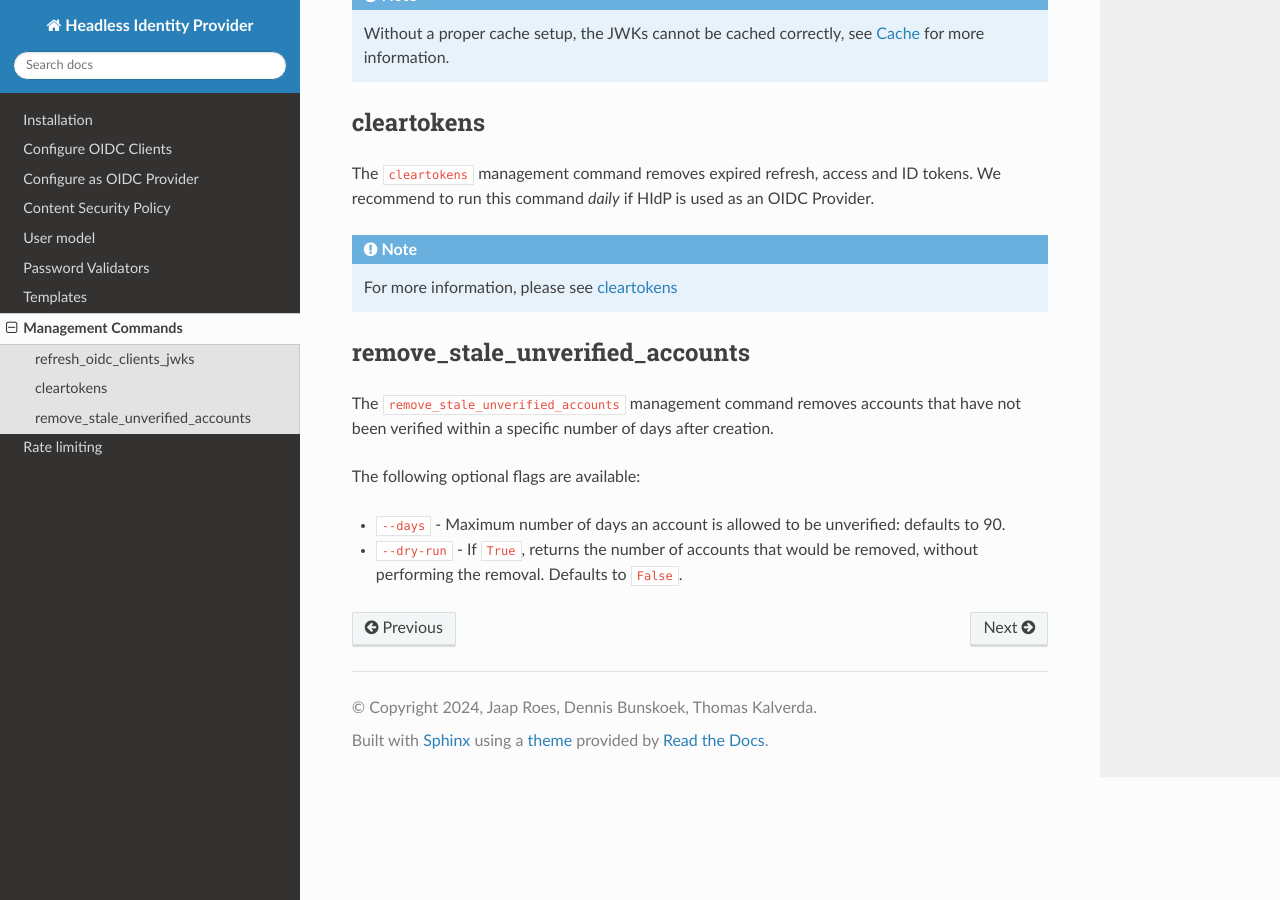
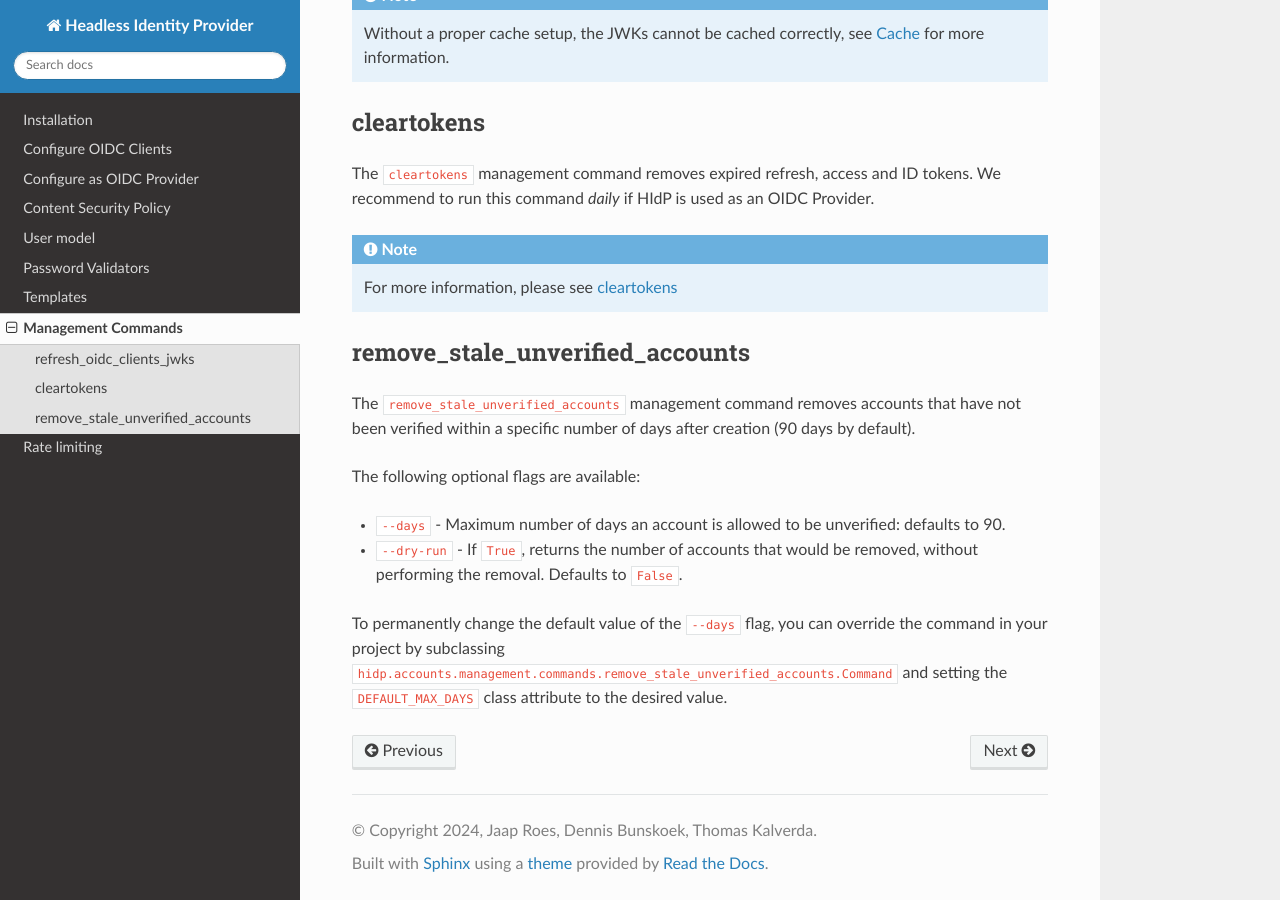
Before and after one commit to leukeleu/django-hidp, a Sphinx documentation site: the page built from packages/hidp/docs/management-commands.md, in a window 1280 px wide and 900 px high, scrolled down 548 px. Built offline with Sphinx 7.4.7 and the Read the Docs theme 2.0.0, drawn with Linux system fonts in a browser that asks for light colours.

Commit message:
Support permanently changing the max. days for remove_stale_unverified_accounts

```diff
--- a/packages/hidp/docs/management-commands.md
+++ b/packages/hidp/docs/management-commands.md
@@ -30,9 +30,13 @@ For more information, please see [cleartokens](https://django-oauth-toolkit.read
 
 ## remove_stale_unverified_accounts
 The ``remove_stale_unverified_accounts`` management command removes accounts that have
-not been verified within a specific number of days after creation.
+not been verified within a specific number of days after creation (90 days by default).
 
 The following optional flags are available:
 - ``--days`` - Maximum number of days an account is allowed to be unverified: defaults to 90.
 - ``--dry-run`` - If `True`, returns the number of accounts that would be removed,
 without performing the removal. Defaults to `False`.
+
+To permanently change the default value of the `--days` flag, you can override the command
+in your project by subclassing `hidp.accounts.management.commands.remove_stale_unverified_accounts.Command`
+and setting the `DEFAULT_MAX_DAYS` class attribute to the desired value.
```
Also changed, not shown: 1 other file.
